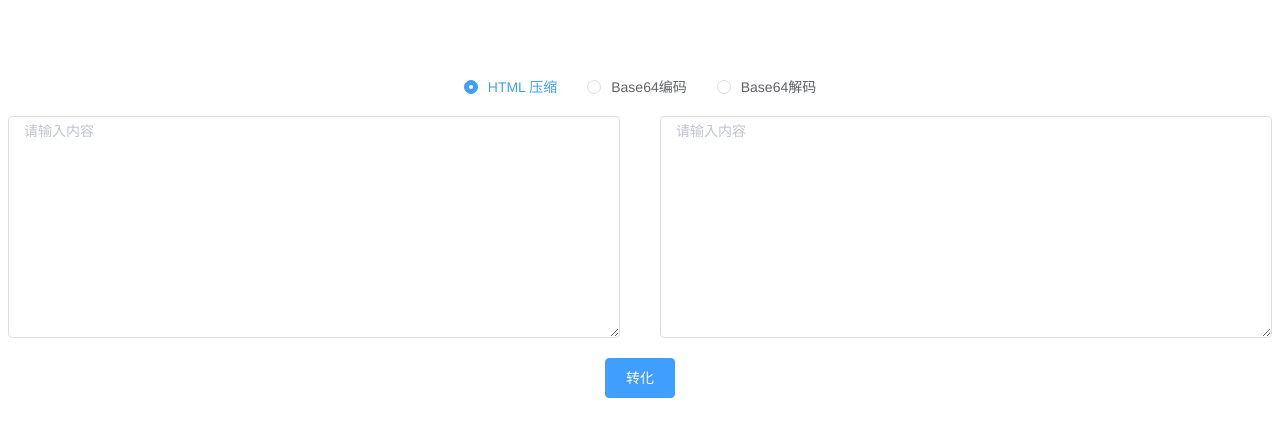
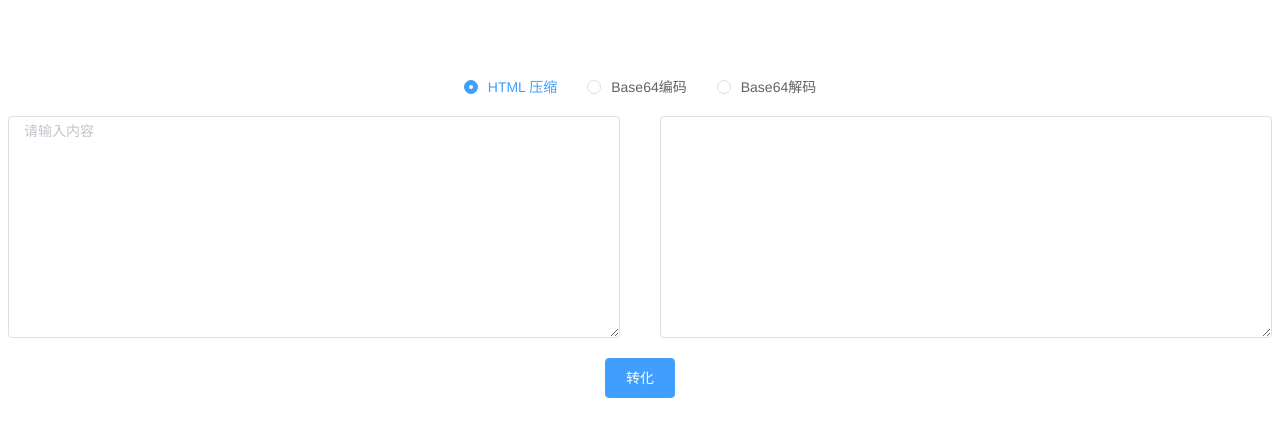
Before and after one commit to AndrosEt/ToolBox, a Vue app: page / in a window 1280 px wide. Shown: the top 436 px of the page. Built offline with nearby package versions, Linux system fonts and the light colour scheme.

Commit message:
rm result input placeholder

```diff
--- a/src/components/HelloWorld.vue
+++ b/src/components/HelloWorld.vue
@@ -17,7 +17,6 @@
       <el-input
               type="textarea"
               :rows="10"
-              placeholder="请输入内容"
               v-model="textareaOutput"
               style="margin-left: 20px">
       </el-input>
```
Also changed, not shown: 14 other files (tests, documents, lock files or other folders).
